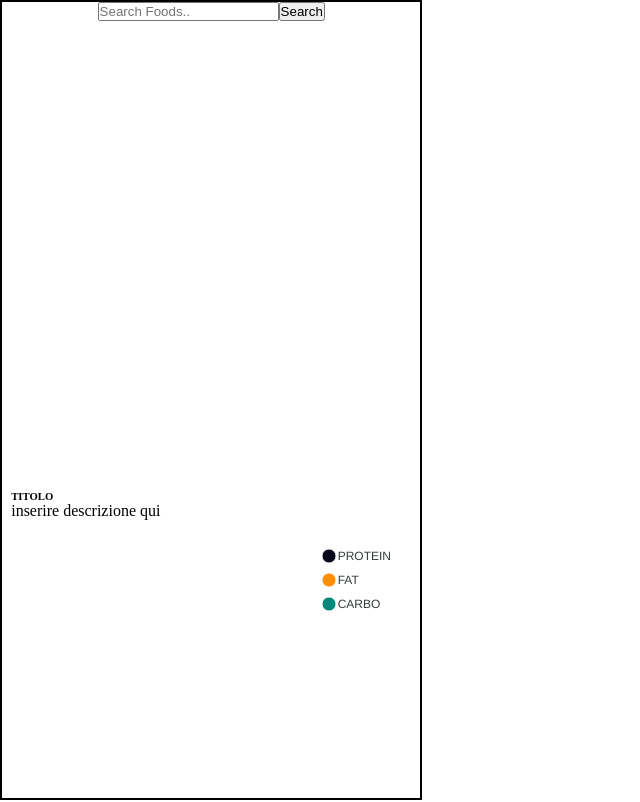
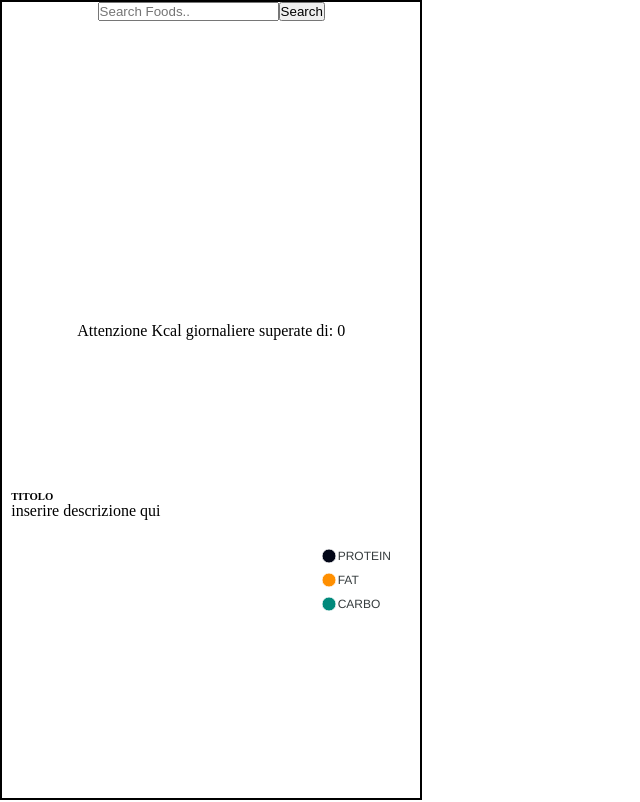
Before and after one commit to AlexCastels/REACTIVE-FIT, a React (Vite) app in the folder react-team-project/: page / in a window 1280 px wide. Shown: the whole page, without its empty margins (0-640 px from the left). Built offline with nearby package versions, Linux system fonts and the light colour scheme.

Commit message:
Aggiornato CounterKcal

```diff
--- a/react-team-project/src/alex-components/CounterCalories.jsx
+++ b/react-team-project/src/alex-components/CounterCalories.jsx
@@ -1,17 +1,20 @@
 import './counterCalories.css'
-import { useState } from "react"
+import { useEffect, useState } from "react"
 import CounterCaloriesPie from "./CounterCaloriesPie"
 
 export function CounterCalories(){
 
     const [data , setData] = useState([])
     const [input , setInput] = useState('')
+    const [counter , setCounter] = useState(0)
+    const [dailyKcal , setDailyKcal] = useState(0)
+    const [overKcal , setOverKcal] = useState(0)
     const [total ,setTotal] = useState({
         protein : 0,
         fat: 0,
         carbo: 0
     })
-    const [prova , setProva] = useState(0)
+
     let options = {
         method: 'GET',
         headers: { 'x-api-key': '2wNbvIicKrDRsrkhi0/0AA==mep1JCCjE5EuDnkN' }
@@ -41,11 +44,18 @@ export function CounterCalories(){
             let proteinV = 0
             let carboV = 0
             let fatV = 0
-            data.forEach((item) => {
+            data.forEach((item, index) => {
                 proteinV += item.protein_g
                 carboV += item.carbohydrates_total_g
                 fatV += item.fat_total_g
+                setCounter((p)=> Number(p) + Number(item.calories))
+                setDailyKcal((p) => Number(p) - Number(item.calories))
+
+                if(dailyKcal <= 0){
+                    setOverKcal((p) => p + Number(item.calories))
+                }
             })
+
             setTotal((p) => {
                 return {
                     ...p,
@@ -54,14 +64,7 @@ export function CounterCalories(){
                     carbo: carboV
                 }
             })
-            // setTotal((p) => {
-            //     return {
-            //         ...p ,
-            //         protein: p.protein += data[0].protein_g ,
-            //         fat: p.fat += data[0].fat_total_g,
-            //         carbo: p.carbo += data[0].carbohydrates_total_g
-            //     }
-            // })
+
         }
         setInput('')
     }
@@ -85,6 +88,8 @@ export function CounterCalories(){
                     <p key={index}>{item.name} {item.calories}</p>
                 ))}
             </div>
+            {counter !== 0 && <p>{counter} kcal</p>}
+            {dailyKcal > 0 ? <p>{dailyKcal} kcal rimanenti!</p> : <p>Attenzione Kcal giornaliere superate di: {overKcal}</p>}
             <div className='pie-cake'>
                 <CounterCaloriesPie macro={total}/>
             </div>
```
